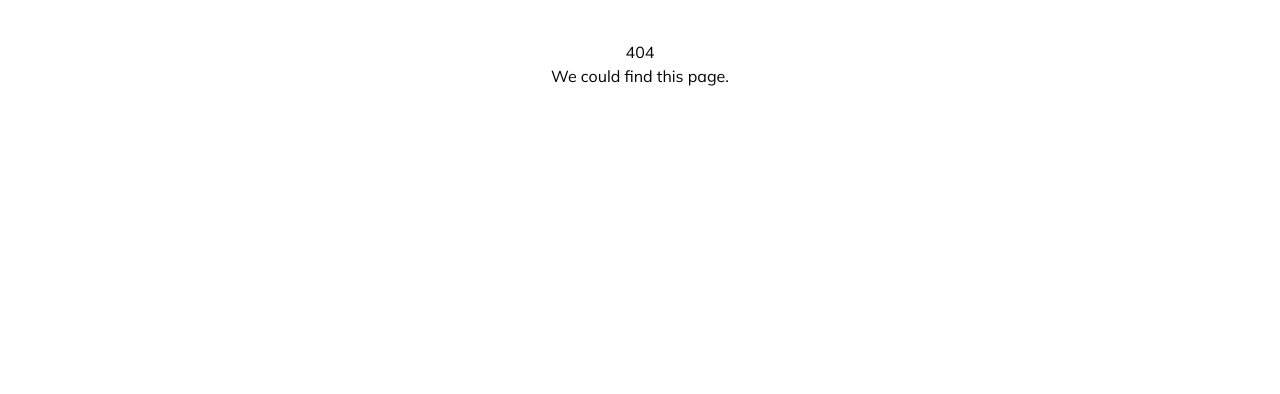
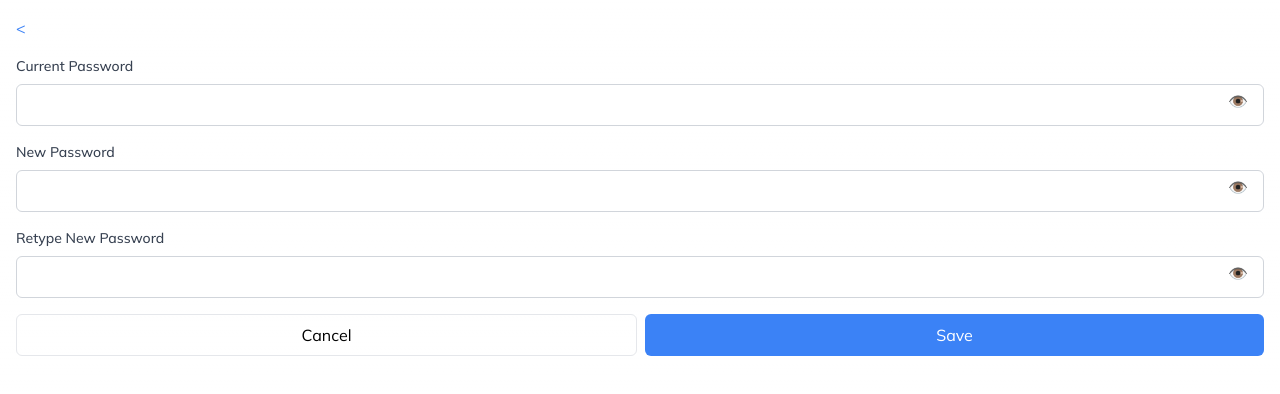
Before and after one commit to WhiteStoneDental/whitestone_IDSP, a Next.js app: page /password in a window 1280 px wide. Before the commit this address had no page. Shown: the top 394 px of the page. Built offline with nearby package versions, Linux system fonts and the light colour scheme.

Commit message:
make the user profile page, need change code to save in the database

```diff
--- /dev/null
+++ b/src/app/email/page.tsx
@@ -0,0 +1,46 @@
+"use client";
+import React, { useState } from 'react';
+import Link from 'next/link';
+
+function ChangeEmail() {
+  const [newEmail, setNewEmail] = useState('');
+  const [currentEmail, setCurrentEmail] = useState('');
+
+  const handleEmailChange = () => {
+    console.log("Updated Email:", newEmail);
+    setCurrentEmail(newEmail);
+    setNewEmail('');  // clear the input field
+  };
+
+  return (
+    <div className="p-4">
+      <Link href="/user" passHref>
+        <button className="text-blue-500">{'<'}</button>
+      </Link>
+      <div className="mt-4">
+        <label className="block text-sm font-medium text-gray-700">Your current email address is</label>
+        <p className="text-blue-500 font-bold mb-2">{currentEmail}</p>
+        <label className="block text-sm font-medium text-gray-700">New Email Address</label>
+        <div className="relative">
+          <input
+            type="email"
+            value={newEmail}
+            onChange={e => setNewEmail(e.target.value)}
+            className="mt-2 px-4 py-2 w-full rounded-md border border-gray-300"
+          />
+        </div>
+      </div>
+
+      <div className="mt-4 flex justify-center space-x-2">
+        <button className="flex-1 px-4 py-2 border rounded-md">
+          Cancel
+        </button>
+        <button onClick={handleEmailChange} className="flex-1 px-4 py-2 bg-blue-500 text-white rounded-md">
+          Save
+        </button>
+      </div>
+    </div>
+  );
+}
+
+export default ChangeEmail;
--- /dev/null
+++ b/src/app/password/page.tsx
@@ -0,0 +1,93 @@
+"use client";
+import React, { useState } from 'react';
+import Link from 'next/link';
+
+function ChangePassword() {
+  const [currentPassword, setCurrentPassword] = useState('');
+  const [newPassword, setNewPassword] = useState('');
+  const [confirmPassword, setConfirmPassword] = useState('');
+
+  const [showPassword, setShowPassword] = useState({
+    current: false,
+    new: false,
+    confirm: false,
+  });
+
+  type PasswordField = 'current' | 'new' | 'confirm';
+
+  const togglePasswordVisibility = (field: PasswordField) => {
+    setShowPassword(prevState => ({ ...prevState, [field]: !prevState[field] }));
+  };
+
+  const handlePasswordChange = () => {
+    if (newPassword === confirmPassword) {
+      // API call to change password or any other logic
+      console.log("Updated Password");
+    } else {
+      console.log("Passwords do not match");
+    }
+  };
+
+  return (
+    <div className="p-4">
+      <Link href="/user" passHref>
+        <button className="text-blue-500">{'<'}</button>
+      </Link>
+      <div className="mt-4">
+        <label className="block text-sm font-medium text-gray-700">Current Password</label>
+        <div className="relative">
+          <input
+            type={showPassword.current ? "text" : "password"}
+            value={currentPassword}
+            onChange={e => setCurrentPassword(e.target.value)}
+            className="mt-2 px-4 py-2 w-full rounded-md border border-gray-300 pr-10"
+          />
+          <span className="absolute inset-y-0 right-4 top-1/2 transform -translate-y-1/2 cursor-pointer" onClick={() => togglePasswordVisibility('current')}>
+            {showPassword.current ? '🙈' : '👁️'}
+          </span>
+        </div>
+      </div>
+
+      <div className="mt-4">
+        <label className="block text-sm font-medium text-gray-700">New Password</label>
+        <div className="relative">
+          <input
+            type={showPassword.new ? "text" : "password"}
+            value={newPassword}
+            onChange={e => setNewPassword(e.target.value)}
+            className="mt-2 px-4 py-2 w-full rounded-md border border-gray-300 pr-10"
+          />
+          <span className="absolute inset-y-0 right-4 top-1/2 transform -translate-y-1/2 cursor-pointer" onClick={() => togglePasswordVisibility('new')}>
+            {showPassword.new ? '🙈' : '👁️'}
+          </span>
+        </div>
+      </div>
+
+      <div className="mt-4">
+        <label className="block text-sm font-medium text-gray-700">Retype New Password</label>
+        <div className="relative">
+          <input
+            type={showPassword.confirm ? "text" : "password"}
+            value={confirmPassword}
+            onChange={e => setConfirmPassword(e.target.value)}
+            className="mt-2 px-4 py-2 w-full rounded-md border border-gray-300 pr-10"
+          />
+          <span className="absolute inset-y-0 right-4 top-1/2 transform -translate-y-1/2 cursor-pointer" onClick={() => togglePasswordVisibility('confirm')}>
+            {showPassword.confirm ? '🙈' : '👁️'}
+          </span>
+        </div>
+      </div>
+
+      <div className="mt-4 flex justify-center space-x-2">
+        <button className="flex-1 px-4 py-2 border rounded-md">
+          Cancel
+        </button>
+        <button onClick={handlePasswordChange} className="flex-1 px-4 py-2 bg-blue-500 text-white rounded-md">
+          Save
+        </button>
+      </div>
+    </div>
+  );
+}
+
+export default ChangePassword;
--- /dev/null
+++ b/src/app/user/page.tsx
@@ -0,0 +1,106 @@
+"use client"
+import React, { useState, useRef } from 'react';
+import Link from 'next/link';
+
+function User() {
+  const [name, setName] = useState('');
+  const [username, setUsername] = useState('');
+  const [email, setEmail] = useState('');
+  const [password, setPassword] = useState('');
+  const [avatarUrl, setAvatarUrl] = useState('/image/avatar.png');
+
+  const fileInputRef = useRef<HTMLInputElement>(null);
+
+  const handleAvatarClick = () => {
+    if (fileInputRef.current) {
+      fileInputRef.current.click();
+    }
+  };
+
+  const handleFileChange = (e: React.ChangeEvent<HTMLInputElement>) => {
+    const file = e.target.files?.[0];
+    if (file) {
+      const reader = new FileReader();
+      reader.onloadend = () => {
+        setAvatarUrl(reader.result as string);
+      };
+      reader.readAsDataURL(file);
+    }
+  };
+
+  return (
+    <div className="flex flex-col p-5 bg-gradient-to-br from-24008C to-641A99 via-9D32A5 h-screen">
+      <div className="bg-white p-5 rounded-xl mb-5">
+        <div className="flex items-center mb-5">
+          <img
+            src={avatarUrl}
+            alt="User Avatar"
+            className="w-24 h-24 rounded-full border-2 border-gray-300 mb-4 cursor-pointer"
+            onClick={handleAvatarClick}
+          />
+          <input
+            type="file"
+            accept="image/*"
+            style={{ display: 'none' }}
+            ref={fileInputRef}
+            onChange={handleFileChange}
+          />
+          <h2 className="text-lg dark:text-black ml-5">{name}</h2>
+        </div>
+        <div className="mb-5">
+          <label className="block text-sm font-medium text-gray-600">Name</label>
+          <input
+            type="text"
+            value={name}
+            onChange={e => setName(e.target.value)}
+            className="mt-1 px-4 py-2 w-full rounded-md border border-gray-300"
+          />
+        </div>
+        <div className="mb-5 flex justify-between items-center">
+          <div className="flex-grow">
+            <label className="block text-sm font-medium text-gray-600">Username</label>
+            <input
+              type="text"
+              value={username}
+              onChange={e => setUsername(e.target.value)}
+              className="mt-1 px-4 py-2 w-full rounded-md border border-gray-300"
+            />
+          </div>
+          <Link href="/username" className="ml-2 text-xl">
+            &gt;
+          </Link>
+        </div>
+        <div className="mb-5 flex justify-between items-center">
+          <div className="flex-grow">
+            <label className="block text-sm font-medium text-gray-600">Email</label>
+            <input
+              type="email"
+              value={email}
+              onChange={e => setEmail(e.target.value)}
+              className="mt-1 px-4 py-2 w-full rounded-md border border-gray-300"
+            />
+          </div>
+          <Link href="/email" className="ml-2 text-xl">
+            &gt;
+          </Link>
+        </div>
+        <div className="mb-5 flex justify-between items-center">
+          <div className="flex-grow">
+            <label className="block text-sm font-medium text-gray-600">Password</label>
+            <input
+              type="password"
+              value={password}
+              onChange={e => setPassword(e.target.value)}
+              className="mt-1 px-4 py-2 w-full rounded-md border border-gray-300"
+            />
+          </div>
+          <Link href="/password" className="ml-2 text-xl">
+            &gt;
+          </Link>
+        </div>
+      </div>
+    </div>
+  );
+}
+
+export default User;
--- /dev/null
+++ b/src/app/username/page.tsx
@@ -0,0 +1,42 @@
+"use client";
+import React, { useState } from 'react';
+import Link from 'next/link';
+
+function ChangeUsername() {
+  const [newUsername, setNewUsername] = useState('');
+
+  const handleUsernameChange = () => {
+    console.log("Updated Username:", newUsername);
+  };
+
+  return (
+    <div className="p-4">
+      <Link href="/user" passHref>
+        <button className="text-blue-500">{'<'}</button>
+      </Link>
+
+      <div className="mt-4">
+        <label className="block text-sm font-medium text-gray-700">New Username</label>
+        <div className="relative">
+          <input
+            type="text"
+            value={newUsername}
+            onChange={e => setNewUsername(e.target.value)}
+            className="mt-2 px-4 py-2 w-full rounded-md border border-gray-300"
+          />
+        </div>
+      </div>
+
+      <div className="mt-4 flex justify-center space-x-2">
+        <button className="flex-1 px-4 py-2 border rounded-md">
+          Cancel
+        </button>
+        <button onClick={handleUsernameChange} className="flex-1 px-4 py-2 bg-blue-500 text-white rounded-md">
+          Save
+        </button>
+      </div>
+    </div>
+  );
+}
+
+export default ChangeUsername;
```
Also changed, not shown: public/image/avatar.png (added).
